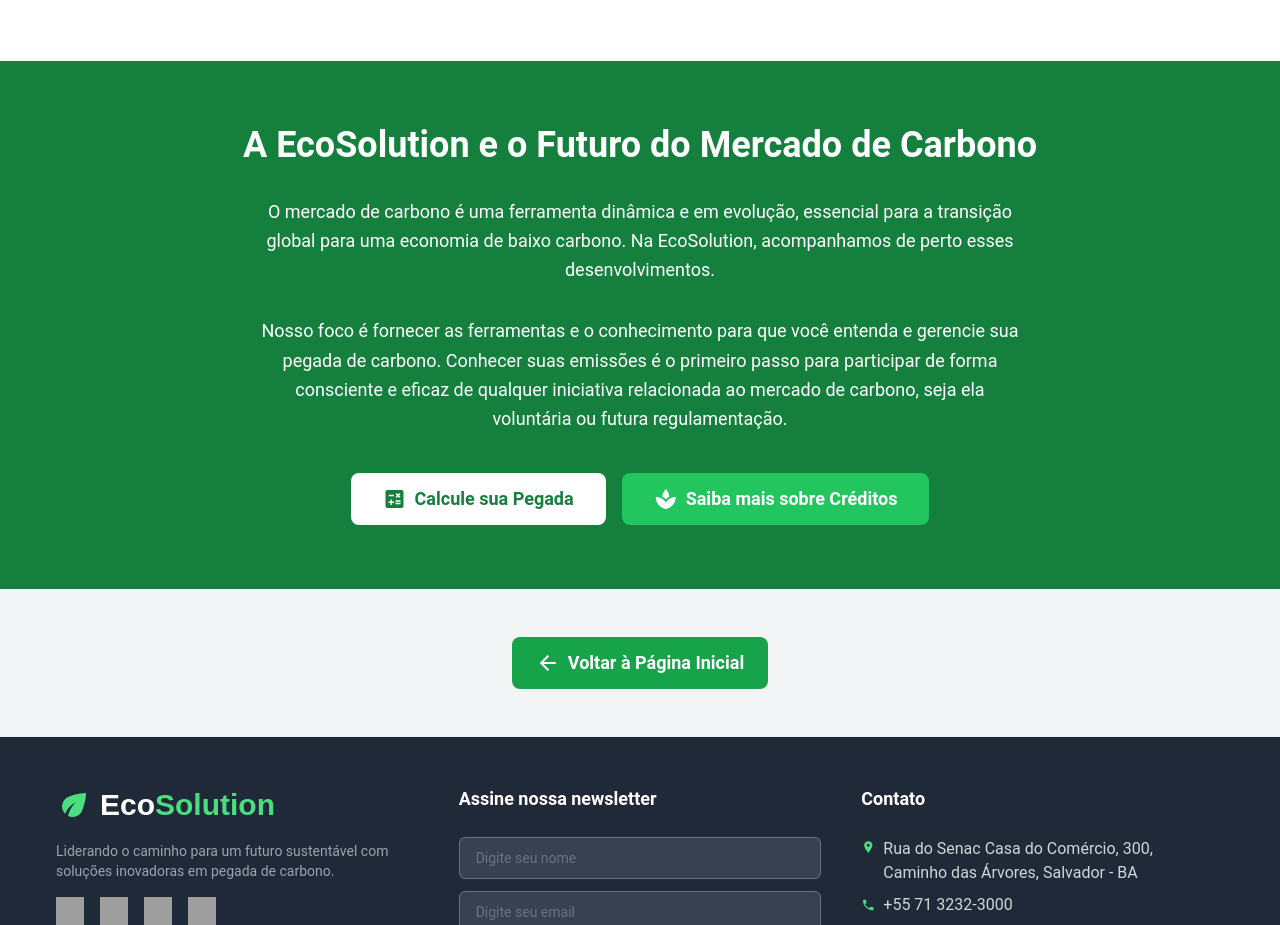
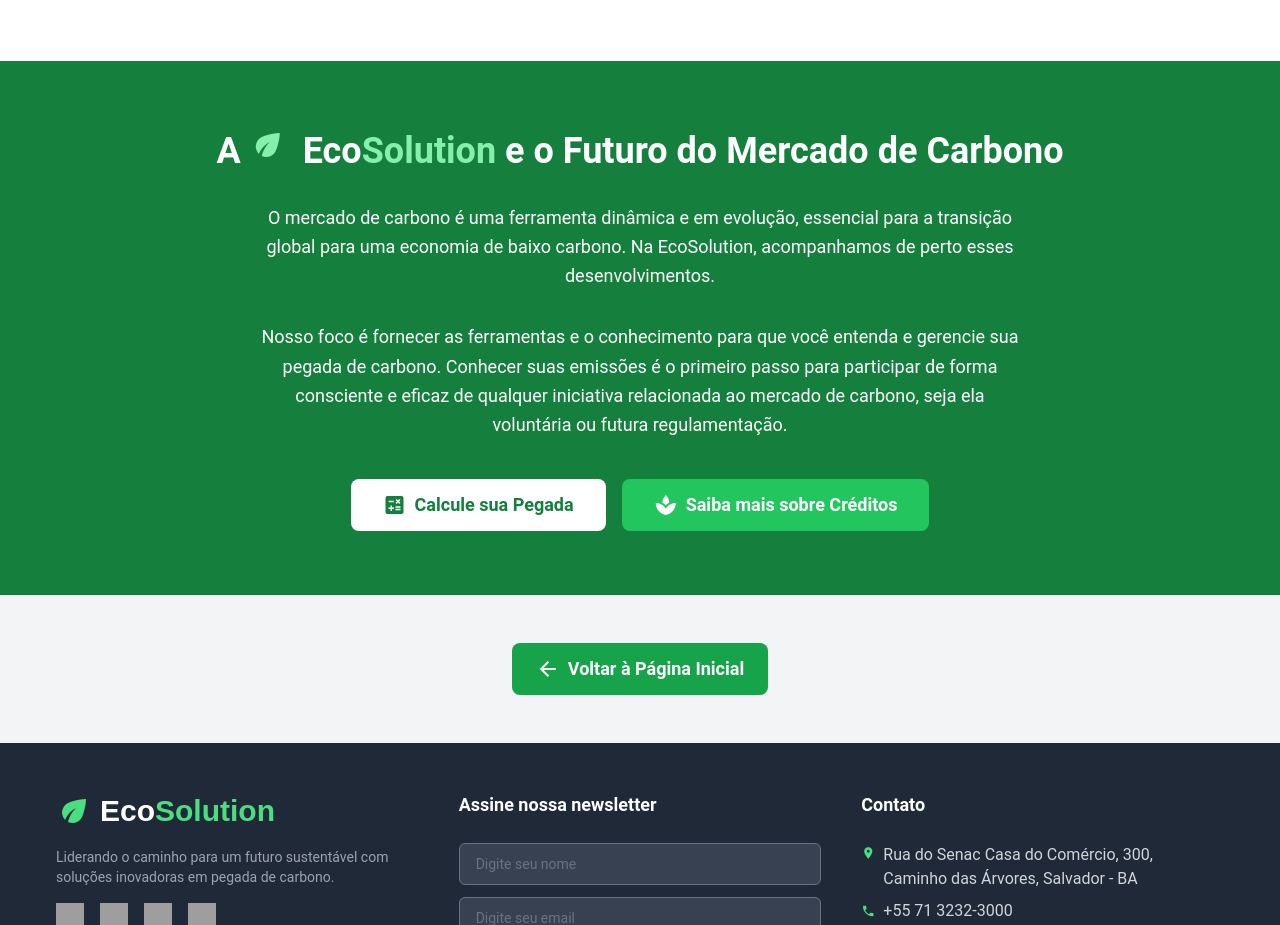
Before and after one commit to rcajazeira/EcoSolution, a website built with Vite: page mercado.html in a window 1280 px wide. Shown: the part 2192-3117 px from the top of the page. Built offline with nearby package versions, Linux system fonts and the light colour scheme; grey boxes are pictures that could not be loaded.

Commit message:
detalhe do nome ecosolution

```diff
--- a/mercado.html
+++ b/mercado.html
@@ -193,7 +193,8 @@
     <!-- EcoSolution e o Mercado de Carbono -->
     <section class="py-16 bg-green-700 text-white">
         <div class="container mx-auto px-6 text-center">
-            <h2 class="text-3xl md:text-4xl font-semibold mb-8">A EcoSolution e o Futuro do Mercado de Carbono</h2>
+            <h2 class="text-3xl md:text-4xl font-semibold mb-8">A <span class="material-icons text-4xl mr-2 text-green-300">eco</span>
+            <span>Eco<span class="text-green-300">Solution</span></span> e o Futuro do Mercado de Carbono</h2>
             <p class="text-lg mb-8 max-w-3xl mx-auto leading-relaxed">
                 O mercado de carbono é uma ferramenta dinâmica e em evolução, essencial para a transição global para uma economia de baixo carbono. Na EcoSolution, acompanhamos de perto esses desenvolvimentos.
             </p>
```
